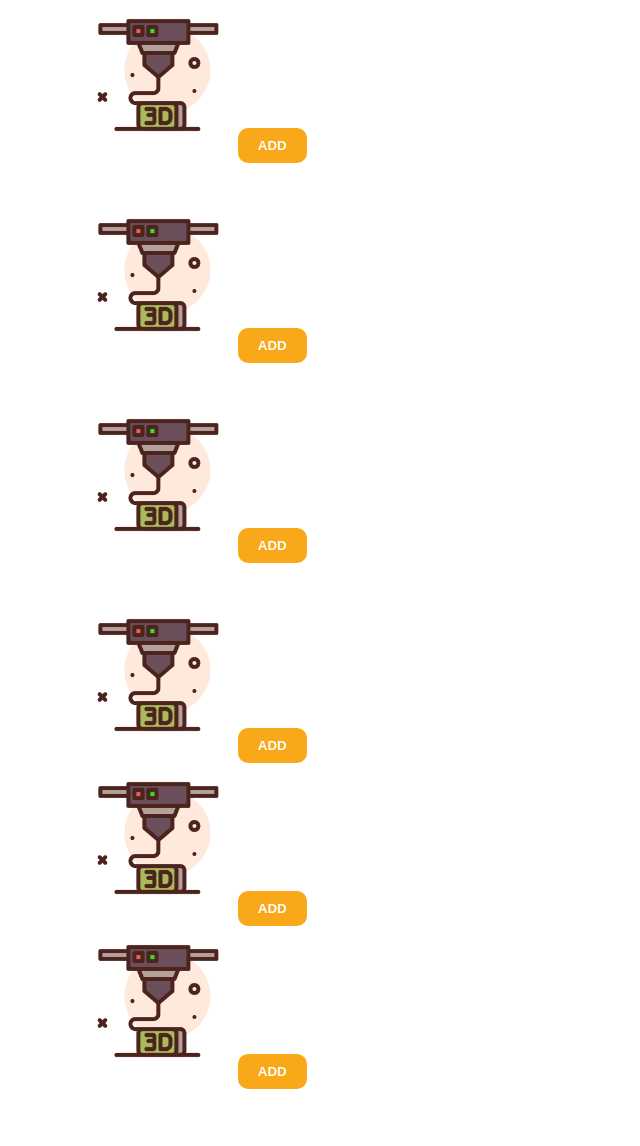
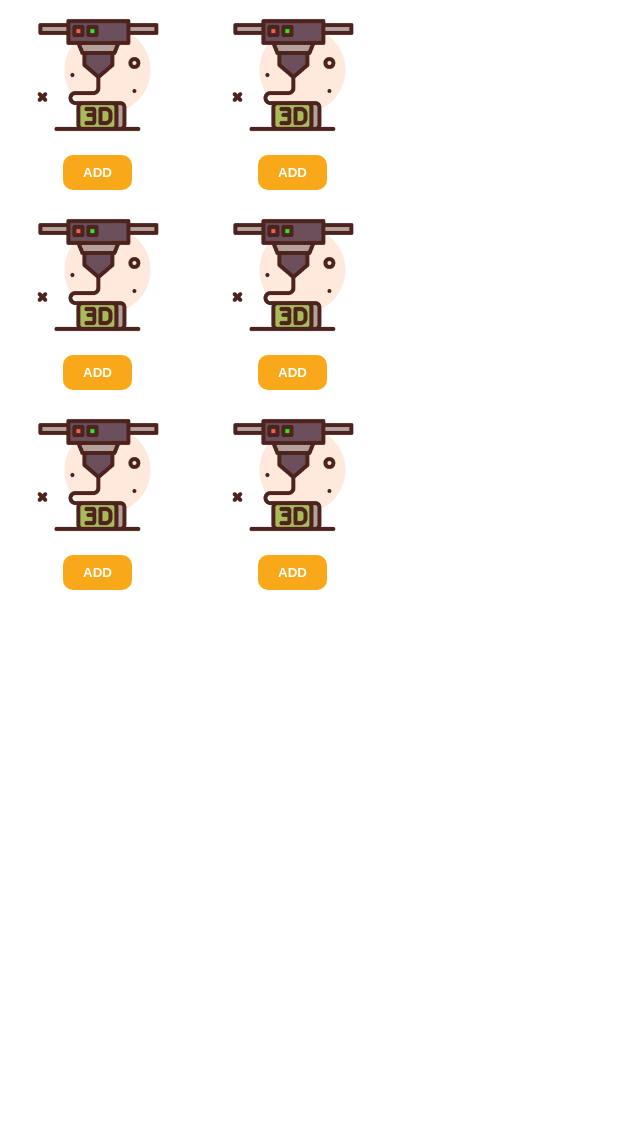
Before and after one commit to DKBelka/BlueSquirrel3DwebAPP, a PHP site: page / in a window 1280 px wide. Shown: the whole page, without its empty margins (0-640 px from the left). After the commit the page ends 590 px from the top, so only its background shows below. Run offline with PHP 8.4, Linux system fonts and the light colour scheme; some libraries are stand-ins or nearby versions.

Commit message:
Update style.css

```diff
--- a/style.css
+++ b/style.css
@@ -12,7 +12,7 @@ body {
 
 .inner {
 	display: grid;
-	grid-template-columns: 1fr;
+	grid-template-columns: 1fr 1fr;
 	grid-template-rows: 200px 200px 200px;
 }
 
```
